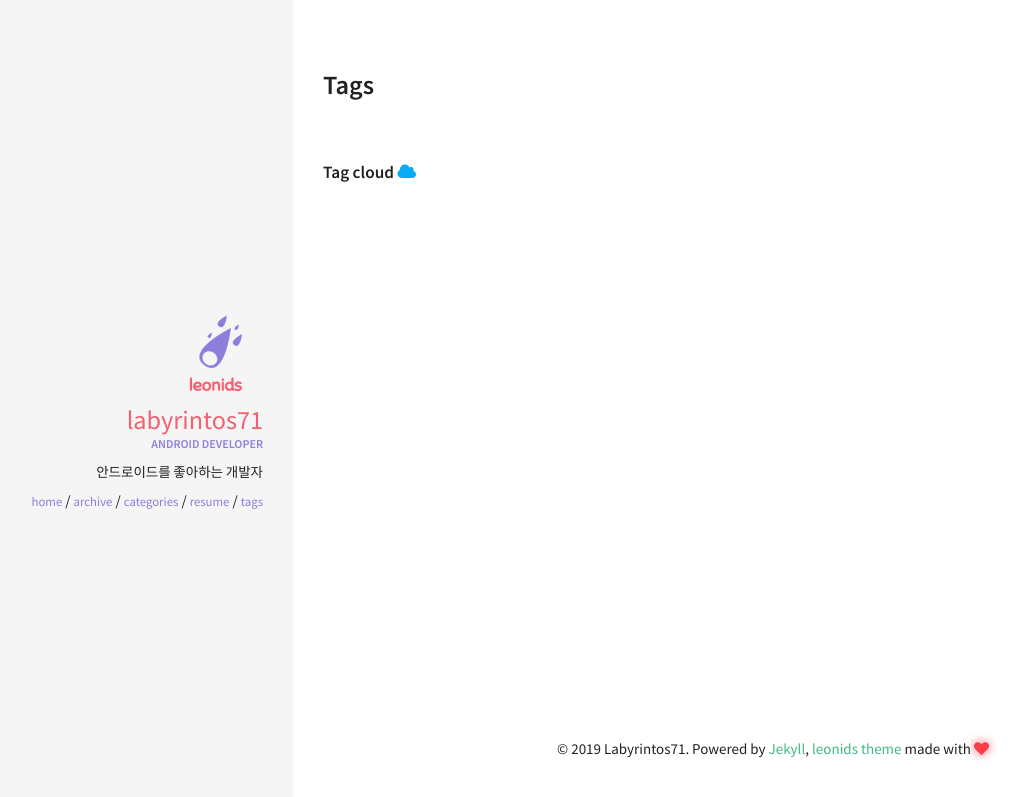
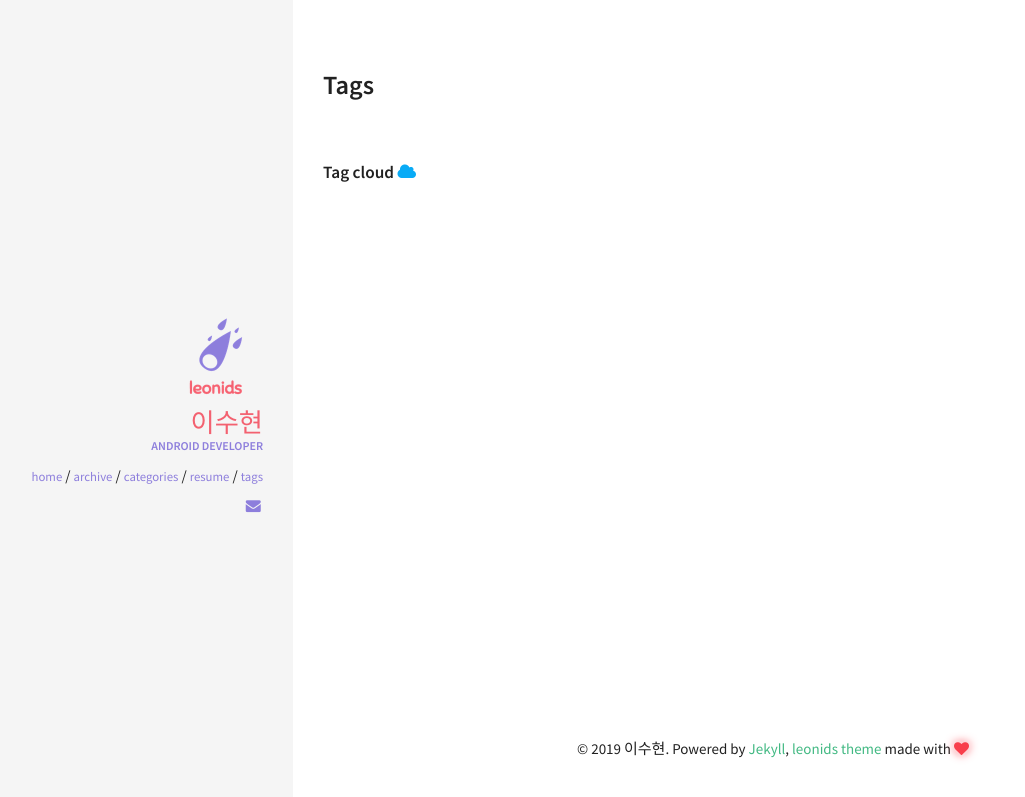
Before and after one commit to labyrintos71/Blog, a Jekyll site: the page built from tags.html, in a window 1280 px wide. Shown: the top 797 px of the page, without its empty margins (27-1052 px from the left). Built offline with Jekyll 4.4.1, drawn with Linux system fonts in a browser that asks for light colours.

Commit message:
Update _config.yml

```diff
--- a/_config.yml
+++ b/_config.yml
@@ -33,11 +33,11 @@ kramdown:
 ####################################
 #
 owner:
-  name: Labyrintos71
+  name: 이수현
   avatar: leonids-logo.png
   job: "Android Developer"
-  bio: "안드로이드를 좋아하는 개발자"
-  email:
+  bio:
+  email: "Labyrintos71@gmail.com"
   disqus-shortname:
   twitter: #username
   facebook: #username
```
